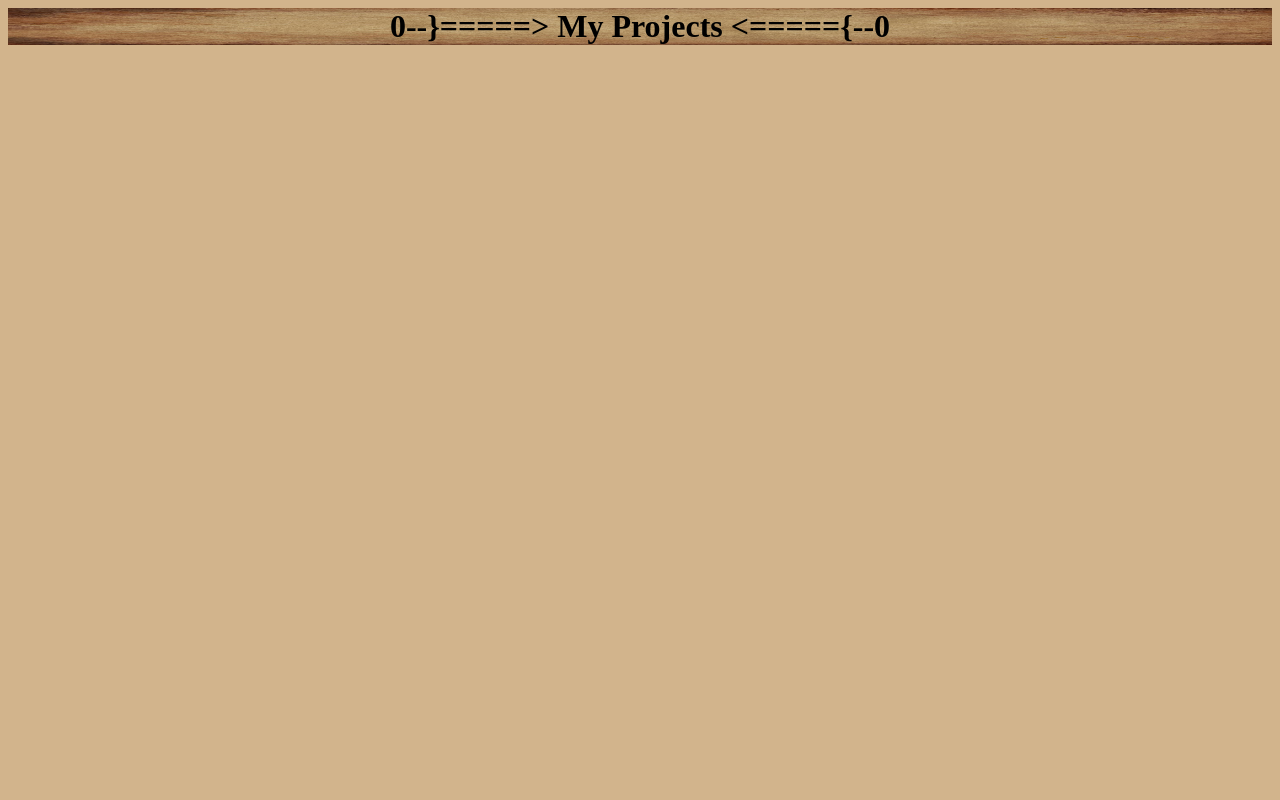
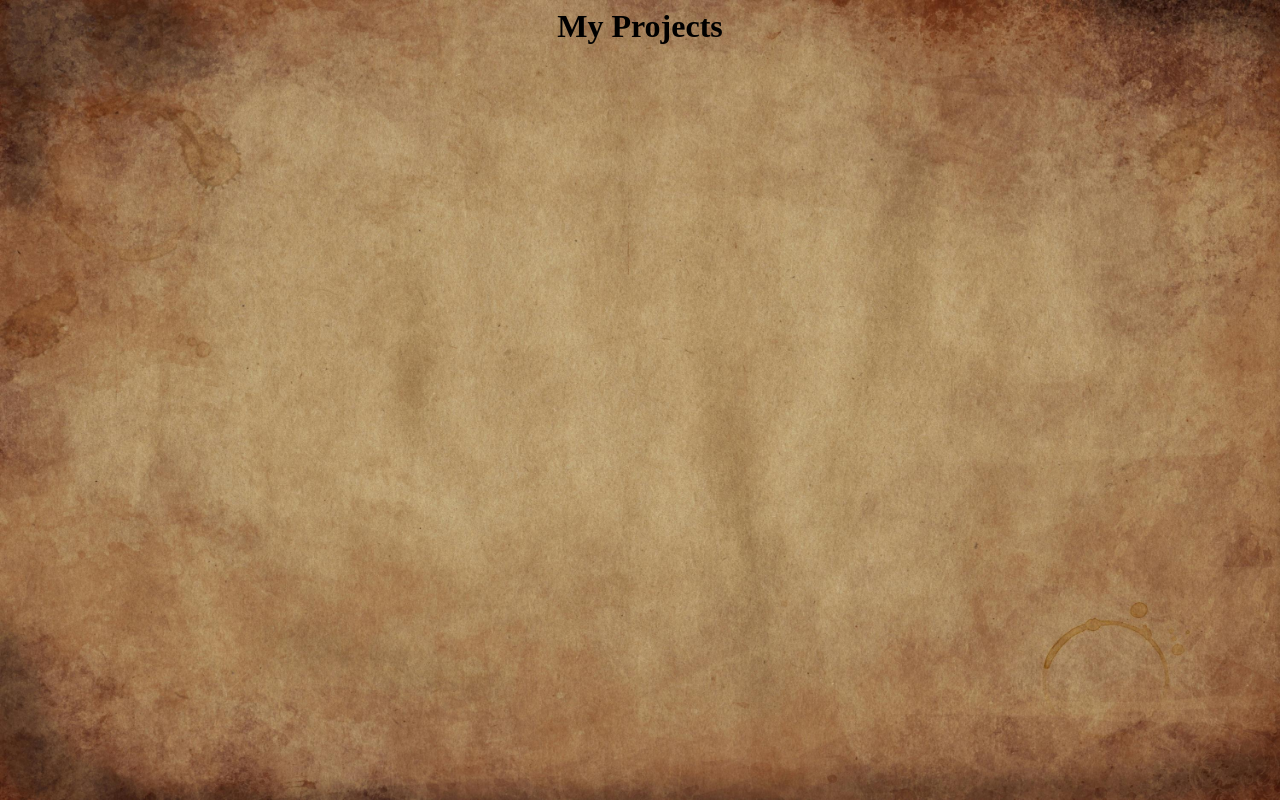
Before and after one commit to LDR-1/ldr-1.github.io, a plain HTML site: page index.html in a window 1280 px wide. Drawn offline with Linux system fonts and the light colour scheme.

Commit message:
Update index.html

```diff
--- a/index.html
+++ b/index.html
@@ -3,6 +3,10 @@
 
 <style>
 	body {
+	background-image: url('images/paper.jpeg');
+	background-size: cover;
+	background-size: 100% 100%;
+	background-repeat: no-repeat;
 	background-color:tan;
 	}
 	button {
@@ -29,10 +33,6 @@
 	}
 	h1
 	{
-	background-image: url('images/paper.jpeg');
-	background-size: cover;
-	background-size: 100% 100%;
-	background-repeat: no-repeat;
 	font-size: device-width, initial-scale=1.0;
 
 	}
@@ -44,7 +44,7 @@
 	Projects
 	</title>
 
-<h1 align = "center" style=color:black;'> 0--}=====> My Projects <====={--0 </h1>
+<h1 align = "center" style=color:black;'> My Projects </h1>
 
 <script>
 </script>
```
